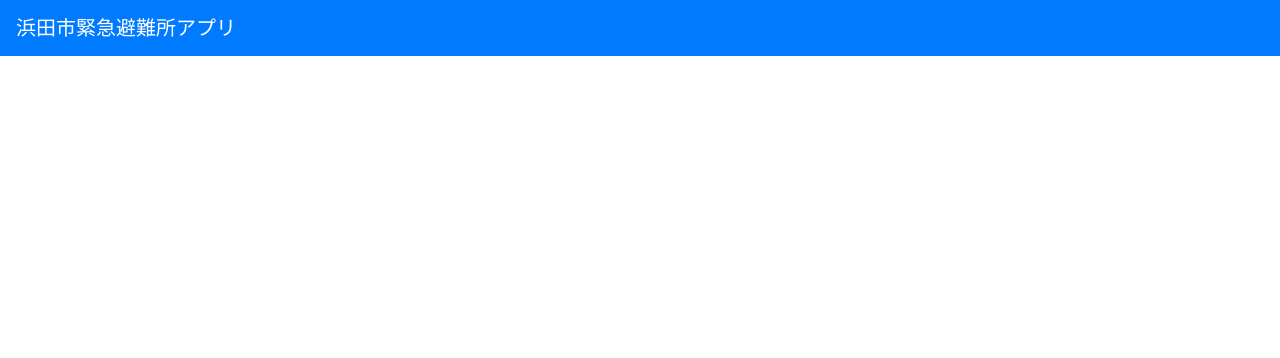
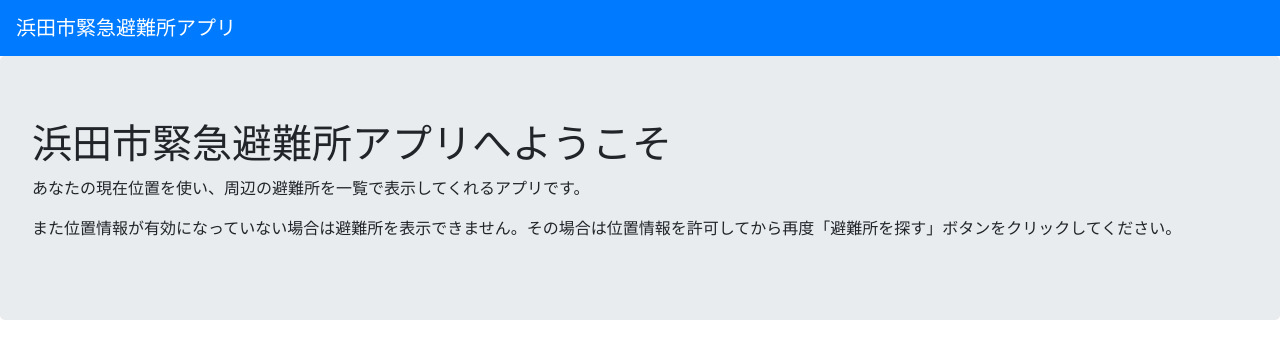
Before and after one commit to Hamada-rb/Hinanjo, a React (Create React App) app: page / in a window 1280 px wide. Shown: the top 358 px of the page. Built offline with nearby package versions, Linux system fonts and the light colour scheme.

Commit message:
add About

```diff
--- a/src/App.js
+++ b/src/App.js
@@ -6,11 +6,15 @@ import 'bootstrap/dist/css/bootstrap.min.css';
 
 // import component's
 import Header from './components/Header';
+import About from './components/About';
 
 class App extends React.Component {
   render() {
     return (
-      <Header />
+      <div className="app">
+        <Header />
+        <About />
+      </div>
     );
   }
 }
--- /dev/null
+++ b/src/components/About.jsx
@@ -0,0 +1,20 @@
+import React from 'react';
+import { Jumbotron } from 'react-bootstrap';
+
+class About extends React.Component {
+    render() {
+        return (
+            <Jumbotron>
+                <h1>浜田市緊急避難所アプリへようこそ</h1>
+                <p>
+                    あなたの現在位置を使い、周辺の避難所を一覧で表示してくれるアプリです。
+                </p>
+                <p>
+                    また位置情報が有効になっていない場合は避難所を表示できません。その場合は位置情報を許可してから再度「避難所を探す」ボタンをクリックしてください。
+                </p>
+            </Jumbotron>
+        );
+    }
+}
+
+export default About;
```
